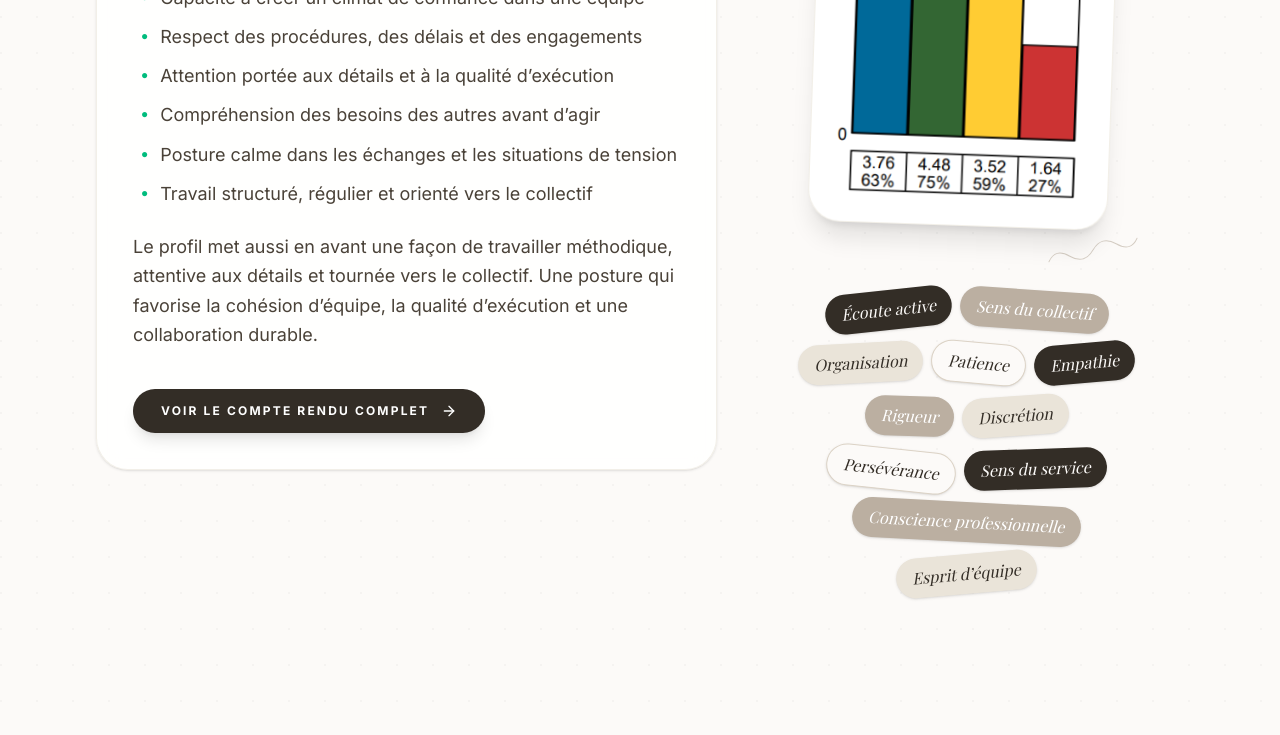
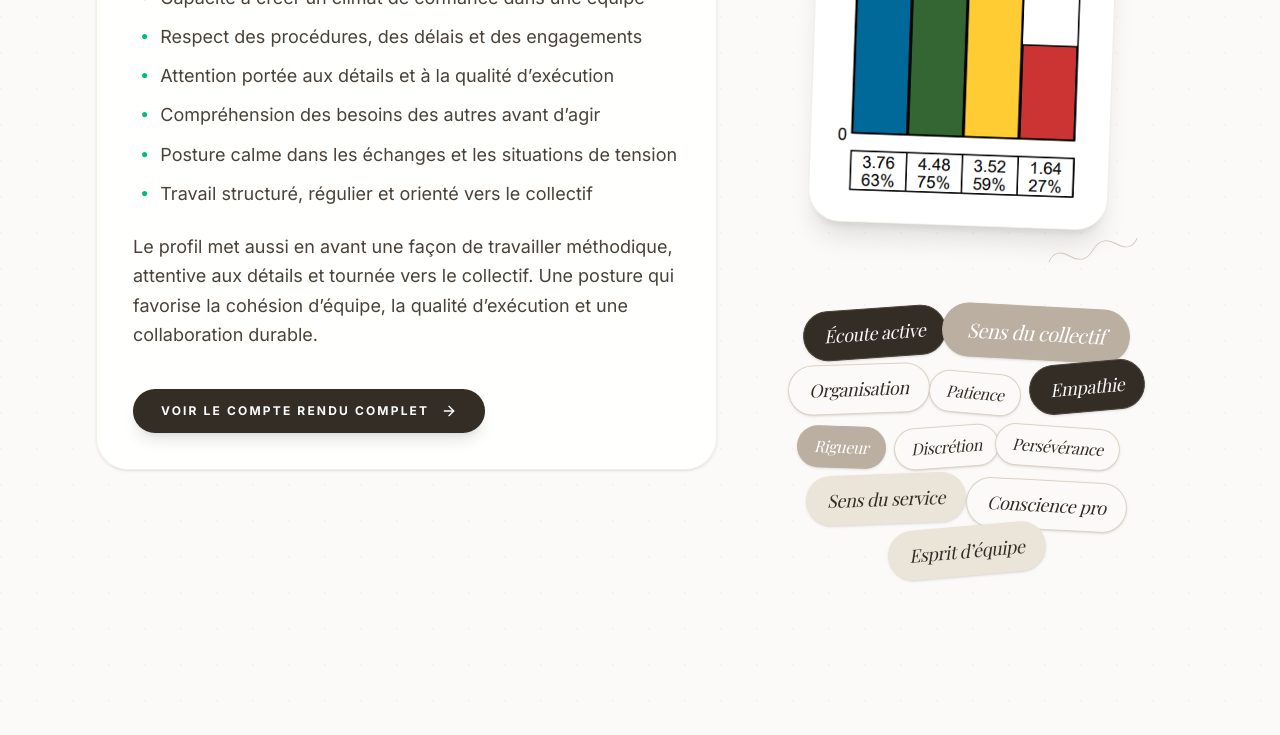
Before and after one commit to sixtinerocha/portfolio, a React (Vite) app: page /about in a window 1280 px wide. Shown: the part 1568-2303 px from the top of the page. Built offline with nearby package versions, Linux system fonts and the light colour scheme; a web font is replaced by a local one.

Commit message:
Update About layout: add bridge arrow and create dense pell-mell word cloud for soft skills

```diff
--- a/src/pages/About.tsx
+++ b/src/pages/About.tsx
@@ -154,8 +154,36 @@ export function About() {
 
             <div className="lg:col-span-5 relative mt-4 lg:mt-0 flex flex-col items-center">
               <AnimatedSection delay={0.4} direction="up" className="relative w-full max-w-[280px] sm:max-w-[300px] mx-auto lg:mx-0">
-                {/* Arrow pointing FROM graph TO text */}
-                <HandDrawnArrow className="hidden lg:block absolute -left-32 top-[20%] w-32 h-32 text-stone-800 scale-x-[-1] -rotate-[45deg] z-10 drop-shadow-sm" />
+                {/* Bridge arrow pointing FROM graph top TO text block */}
+                <svg
+                  aria-hidden
+                  className="hidden lg:block absolute -left-28 -top-14 w-36 h-28 text-[#FF4500] z-20"
+                  viewBox="0 0 100 80"
+                  fill="none"
+                  xmlns="http://www.w3.org/2000/svg"
+                >
+                  <motion.path
+                    initial={{ pathLength: 0 }}
+                    whileInView={{ pathLength: 1 }}
+                    viewport={{ once: true }}
+                    transition={{ duration: 1.4, ease: 'easeInOut' }}
+                    d="M90 70 C 90 -10, 40 -10, 10 35"
+                    stroke="currentColor"
+                    strokeWidth="2"
+                    strokeLinecap="round"
+                    fill="none"
+                  />
+                  <motion.path
+                    initial={{ opacity: 0 }}
+                    whileInView={{ opacity: 1 }}
+                    viewport={{ once: true }}
+                    transition={{ delay: 1, duration: 0.4 }}
+                    d="M10 35 L 12 21 M10 35 L 24 35"
+                    stroke="currentColor"
+                    strokeWidth="2"
+                    strokeLinecap="round"
+                  />
+                </svg>
 
                 <div className="relative bg-white p-5 sm:p-6 rounded-[2rem] shadow-xl border border-stone-200/60 z-10 transform lg:rotate-2 hover:rotate-0 transition-transform duration-500">
                   <p className="mb-5 text-center font-serif italic text-base text-stone-600 font-medium">
@@ -171,31 +199,46 @@ export function About() {
                 <Scribble className="-bottom-10 -right-6 w-24 h-8 text-stone-400/60 -rotate-[15deg] hidden sm:block z-0" />
               </AnimatedSection>
 
-              <AnimatedSection delay={0.5} direction="up" className="mt-12 lg:mt-16 w-full max-w-[340px] mx-auto lg:mx-0">
-                <div className="flex flex-wrap items-center justify-center gap-y-2 gap-x-1 sm:gap-y-3 sm:gap-x-2">
+              <AnimatedSection delay={0.5} direction="up" className="mt-12 lg:mt-16 w-full max-w-[420px] mx-auto lg:mx-0">
+                <div className="flex flex-wrap items-center justify-center gap-y-2 gap-x-1 sm:gap-y-3 sm:gap-x-2 py-4">
                   {[
-                    "Écoute active", "Sens du collectif", "Organisation", "Patience",
-                    "Empathie", "Rigueur", "Discrétion", "Persévérance",
-                    "Sens du service", "Conscience professionnelle", "Esprit d’équipe"
+                    { label: "Écoute active", style: "dark", rotate: -4, size: "md" },
+                    { label: "Sens du collectif", style: "taupe", rotate: 3, size: "lg", marginX: "-ml-3" },
+                    { label: "Organisation", style: "paper", rotate: -2, size: "md", marginY: "-mt-2" },
+                    { label: "Patience", style: "paper", rotate: 5, size: "sm", marginX: "-ml-2" },
+                    { label: "Empathie", style: "dark", rotate: -5, size: "md", marginY: "-mt-3" },
+                    { label: "Rigueur", style: "taupe", rotate: 2, size: "sm", marginX: "-ml-4" },
+                    { label: "Discrétion", style: "paper", rotate: -4, size: "sm" },
+                    { label: "Persévérance", style: "paper", rotate: 4, size: "sm", marginX: "-ml-3" },
+                    { label: "Sens du service", style: "cream", rotate: -2, size: "md", marginY: "-mt-3" },
+                    { label: "Conscience pro", style: "paper", rotate: 3, size: "md", marginX: "-ml-2" },
+                    { label: "Esprit d’équipe", style: "cream", rotate: -5, size: "md", marginY: "-mt-4" }
                   ].map((skill, i) => {
-                    const styles = [
-                      'bg-stone-900 text-stone-50', // dark
-                      'bg-stone-400 text-white', // taupe
-                      'bg-stone-200 text-stone-900', // cream
-                      'bg-stone-50 text-stone-900 border border-stone-300', // paper
-                    ];
-                    const styleClass = styles[i % styles.length];
-                    const rotate = [-6, 4, -3, 5, -5, 2, -4, 6, -2, 3, -5][i];
+                    const chipClass = {
+                      dark:  'bg-stone-900 text-stone-50 border border-stone-800',
+                      taupe: 'bg-stone-400 text-white border border-stone-400',
+                      cream: 'bg-stone-200 text-stone-900 border border-stone-200',
+                      paper: 'bg-stone-50 text-stone-900 border border-stone-300',
+                    }[skill.style as 'dark'|'taupe'|'cream'|'paper'];
+
+                    const chipSize = {
+                      sm: 'px-4 py-2 text-sm sm:text-base',
+                      md: 'px-5 py-2.5 text-base sm:text-lg',
+                      lg: 'px-6 py-3 text-lg sm:text-xl',
+                    }[skill.size as 'sm'|'md'|'lg'];
+
                     return (
                       <motion.span
-                        whileHover={{ scale: 1.08, rotate: 0, zIndex: 20 }}
-                        initial={{ opacity: 0, rotate }}
-                        whileInView={{ opacity: 1, rotate }}
+                        whileHover={{ scale: 1.05, rotate: 0, zIndex: 50, transition: { duration: 0.2 } }}
+                        initial={{ opacity: 0, y: 10, rotate: skill.rotate * 0.4 }}
+                        whileInView={{ opacity: 1, y: 0, rotate: skill.rotate }}
+                        transition={{ duration: 0.5, delay: i * 0.05 }}
                         viewport={{ once: true }}
                         key={i}
-                        className={`px-4 py-2 rounded-full shadow-sm font-serif italic text-sm sm:text-base cursor-default relative inline-block ${styleClass}`}
+                        className={`rounded-full shadow-sm font-serif italic cursor-default relative inline-block tracking-tight
+                          ${chipClass} ${chipSize} ${skill.marginX || ''} ${skill.marginY || ''}`}
                       >
-                        {skill}
+                        {skill.label}
                       </motion.span>
                     );
                   })}
```
